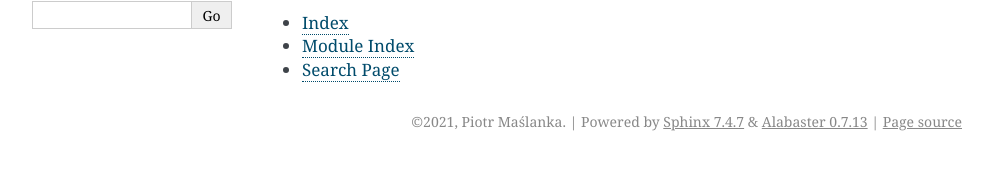
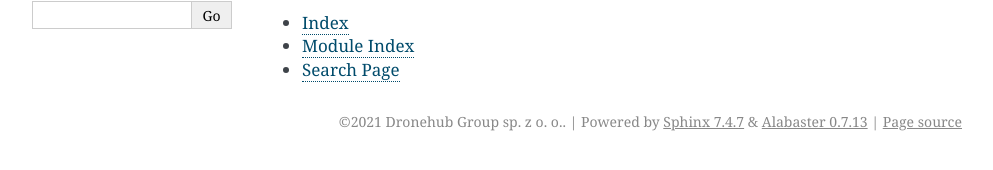
Before and after one commit to Dronehub/minijson, a Sphinx documentation site: the page built from docs/index.rst, in a window 1280 px wide. Shown: the part 289-459 px from the top of the page, without its empty margins (148-1141 px from the left). Built offline with Sphinx 7.4.7, drawn with Linux system fonts in a browser that asks for light colours.

Commit message:
add sphinx.ext.autodoc

```diff
--- a/docs/conf.py
+++ b/docs/conf.py
@@ -18,7 +18,7 @@
 # -- Project information -----------------------------------------------------
 
 project = 'MiniJSON'
-copyright = '2021, Piotr Maślanka'
+copyright = '2021 Dronehub Group sp. z o. o.'
 author = 'Piotr Maślanka'
 
 # The full version, including alpha/beta/rc tags
@@ -30,8 +30,8 @@ release = '1.0'
 # Add any Sphinx extension module names here, as strings. They can be
 # extensions coming with Sphinx (named 'sphinx.ext.*') or your custom
 # ones.
-extensions = [
-]
+extensions = ['sphinx.ext.autodoc']
+
 
 # Add any paths that contain templates here, relative to this directory.
 templates_path = ['_templates']
```
